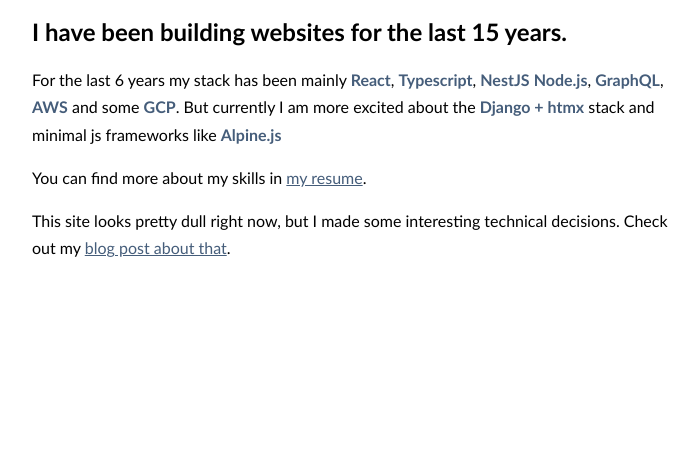
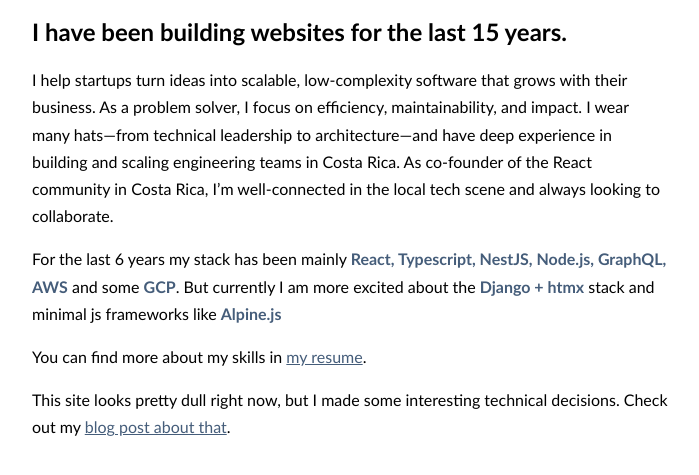
Before and after one commit to guayom/guayo.dev, an Eleventy site: page index.html in a window 1280 px wide. Shown: the part 223-698 px from the top of the page, without its empty margins (290-989 px from the left). Built offline with nearby package versions, Linux system fonts and the light colour scheme; Eleventy itself is replaced by a stand-in of ours; files that its build step writes are made by us from their sources.

Commit message:
feat: uupdate homepage

```diff
--- a/index.html
+++ b/index.html
@@ -6,11 +6,13 @@
 ---
 <h1>I'm Guayo</h1>
 <h2>I have been building websites for the last 15 years.</h2>
-<p>For the last 6 years my stack has been mainly <strong>React</strong>, <strong>Typescript</strong>,
-    <strong>NestJS</strong>
-    <strong>Node.js</strong>, <strong>GraphQL</strong>, <strong>AWS</strong> and some <strong>GCP</strong>. But
-    currently I
-    am more excited about the <strong>Django + htmx</strong> stack and minimal js frameworks like
+<p>I help startups turn ideas into scalable, low-complexity software that grows with their business. As a problem
+    solver, I focus on efficiency, maintainability, and impact. I wear many hats—from technical leadership to
+    architecture—and have deep experience in building and scaling engineering teams in Costa Rica. As co-founder of the
+    React community in Costa Rica, I’m well-connected in the local tech scene and always looking to collaborate.</p>
+<p>For the last 6 years my stack has been mainly <strong>React, Typescript, NestJS, Node.js, GraphQL, AWS</strong> and
+    some <strong>GCP</strong>. But currently I am more excited about the <strong>Django + htmx</strong> stack and
+    minimal js frameworks like
     <strong>Alpine.js</strong>
 </p>
 <p>You can find more about my skills in <a href="/resume">my resume</a>.</p>
```
